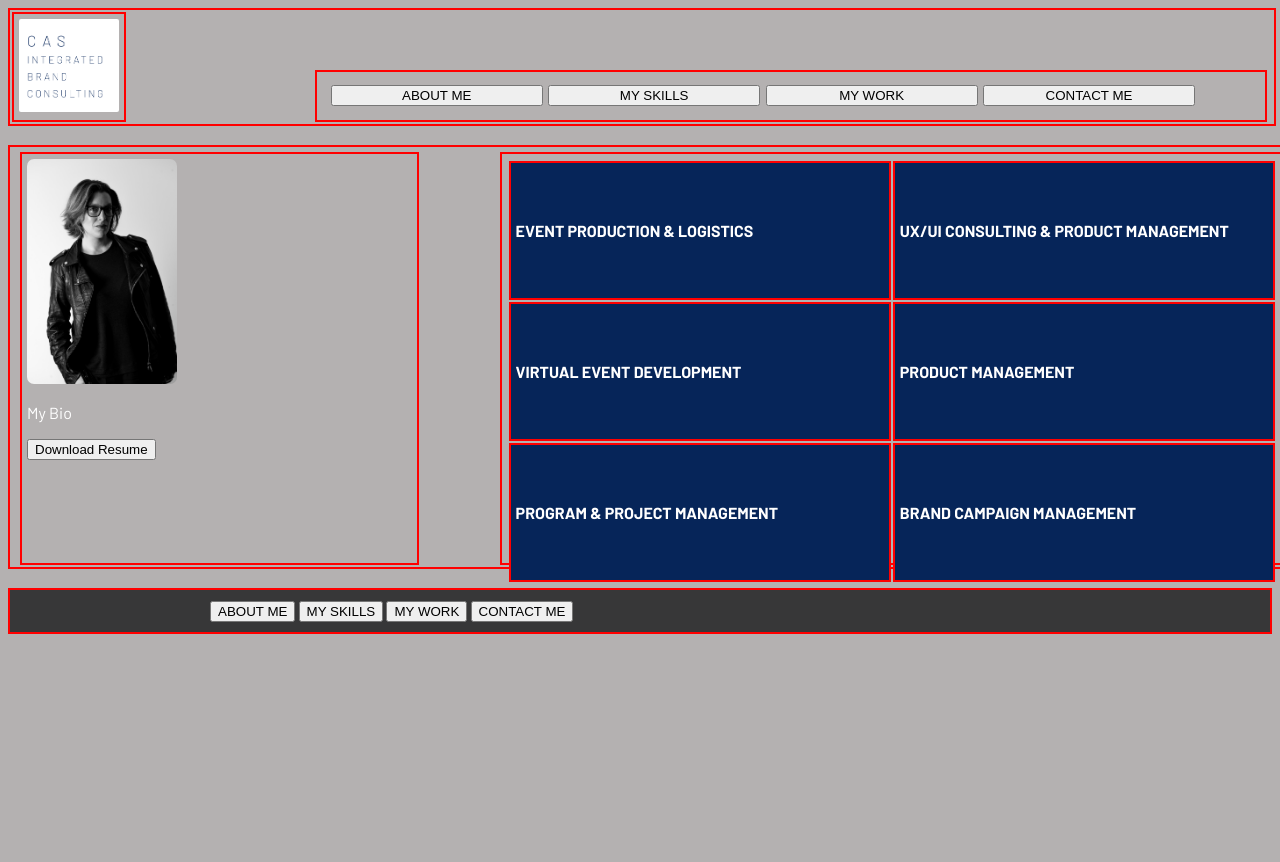
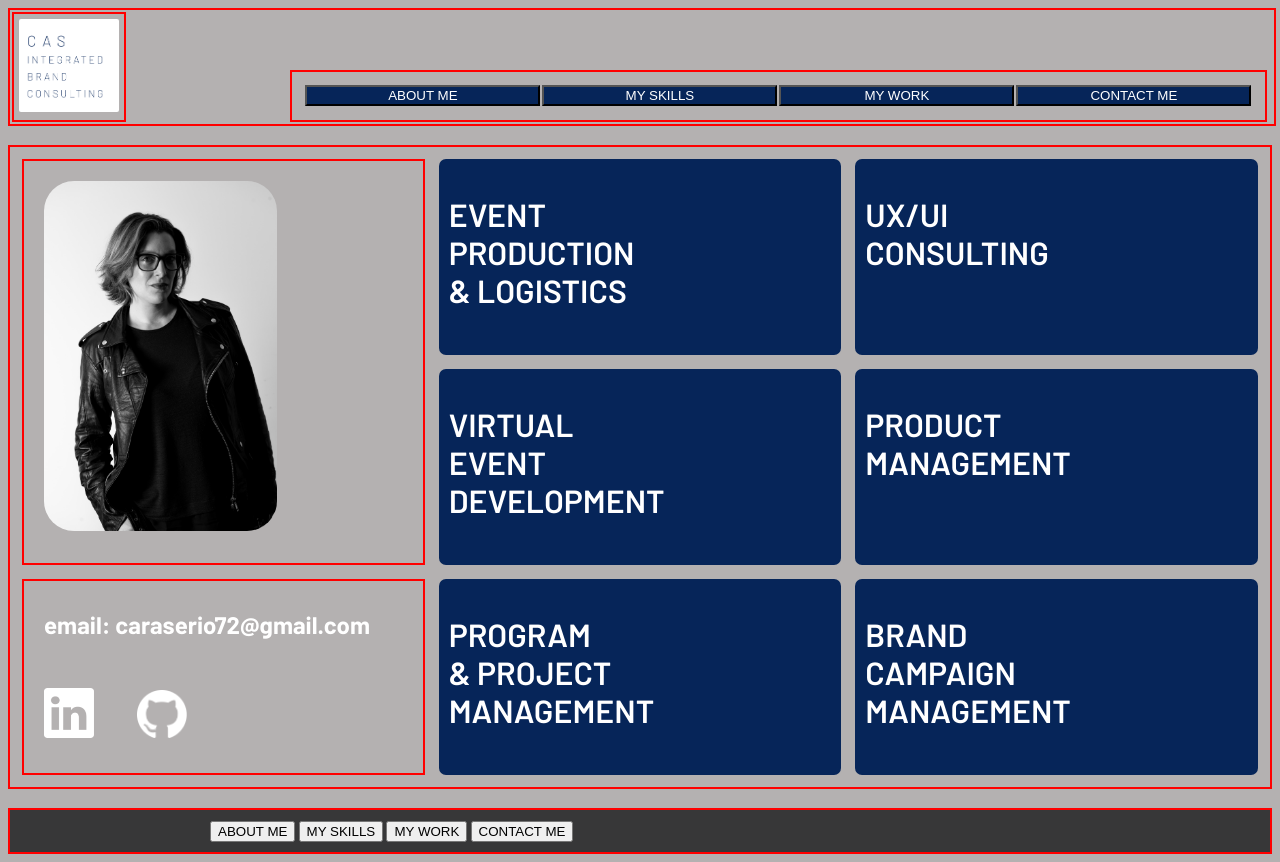
Before and after one commit to caraserio72/Cara-Serio-HW18, a plain HTML site: page index.html in a window 1280 px wide. Before the commit the page ends 800 px from the top, so only its background shows below. Drawn offline with Linux system fonts and the light colour scheme.

Commit message:
CSS Grid & Style Added

```diff
--- a/CSS/style-sheet.css
+++ b/CSS/style-sheet.css
@@ -4,22 +4,33 @@ body{
     color: #ffffff;
 }
 h1{
-    font-size: 36px;
+    font-size:2em;
     font-weight:600;
+    padding: 5px;
 }
 h2{
     font-size:24px;
     font-weight:200;
 }
 h3{
-    font-size:18px;
+    font-size:.67em;
     font-weight:400;
 }
 h4{
     font-size:14px;
     font-weight:500;
 }
+
+
+
+
+
+
+
+
 .navigation{
+    display:flex;
+    margin:auto;
     width:100%;
     border: 2px solid red;
     position:relative;
@@ -36,8 +47,12 @@ h4{
     border-radius: 7px
 }
 .inline-block-2{
-    display:inline-block;
-    vertical-align:bottom;
+    display:flex;
+    flex-direction:row;
+    align-items:center;
+    justify-content: flex-end;
+    width:75%;
+    padding:1%;
     border: 2px solid red;
     position:absolute;
     Bottom:0px;
@@ -46,19 +61,127 @@ h4{
 
 }
 .primary-nav{
-    width:23%;
+    width:25%;
     margin:1px;
-    box-align:right;
+    padding:1px;
+    background-color: #062559;
+    color: #ffffff;
+    text-align:center;
+    text-decoration:none;
 }
-nav{
-    width:73%;
-    padding:1%;
+
+.heroimg{
+   display:grid;
+   grid-template-columns: 1fr 1fr 1fr;
+   grid-template-rows: 200px 200px 200px;
+   grid-template-areas:
+    'leftsidebartop middlecolumnrow1 rightcolumnrow1'
+    'leftsidebartop middlecolumnrow2 rightcolumnrow2'
+    'leftsidebarbottom middlecolumnrow3 rightcolumnrow3'
+    ;
+    grid-gap:10px;
+    padding:10px;
+    border:2px solid red;
 }
-ul{
+/* div{
+    margin:2px;
+    text-align: center;
+    border:2px solid red;
+} */
+.leftsidebartop{
+    grid-area:leftsidebartop;
+    margin:2px;
+    text-align: left;
+    border:2px solid red;
+}
+.leftsidebarbottom{
+    grid-area:leftsidebarbottom;
+    position:relative;
+    margin:2px;
+    text-align: left;
+    border:2px solid red;
+}
+.middlecolumnrow1{
+    grid-area:middlecolumnrow1;
+    margin:2px;
+    padding:5px;
+    text-align: left;
+    background-color: #062559;
+    border-radius:7px;
+}
+.middlecolumnrow2{
+    grid-area:middlecolumnrow2;
+    margin:2px;
+    padding:5px;
+    text-align: left;
+    background-color: #062559;
+    border-radius:7px;
+}
+.middlecolumnrow3{
+    grid-area:middlecolumnrow3;
+    margin:2px;
+    padding:5px;
+    text-align: left;
+    background-color: #062559;
+    border-radius:7px;
+}
+.rightcolumnrow1{
+    grid-area:rightcolumnrow1;
+    margin:2px;
+    padding:5px;
+    text-align: left;
+    background-color: #062559;
+    border-radius:7px;
+}
+.rightcolumnrow2{
+    grid-area:rightcolumnrow2;
+    margin:2px;
+    padding:5px;
+    text-align: left;
+    background-color: #062559;
+    border-radius:7px;
+}
+.rightcolumnrow3{
+    grid-area:rightcolumnrow3;
+    margin:2px;
+    padding:5px;
+    text-align: left;
+    background-color: #062559;
+    border-radius:7px;
+}
+#headshot{
+    height:350px;
+    align-items: flex-start;
+    padding:20px;
+    border-radius:50px;
+}
+#homepage-email{
+    align-items:top;
+    padding:5px 5px 5px 20px;
+    font-size:24px;
+    font-weight: bold;
+}
+    #widget{
+    width:50px;
+    padding:20px;
+}
+
+
+
+
+
+
+/* ul{
   width:50%;
   margin-left:auto;
-}
-.heroimg{
+}  */
+
+
+
+
+
+
+/* .heroimg{
     height:400px;
     width:100%;
     padding:10px;
@@ -66,14 +189,14 @@ ul{
     position:relative;
 }
 .content{
-    height:95%;
+    height:90%;
     border: 2px solid red;
     padding: 5px;
     display:inline-block;
 }
 .left{
     position:absolute;
-    width:30%;
+    width:30%
     top:5px;
     left:10px;
 }
@@ -83,28 +206,34 @@ ul{
     }
 .right{
     position:absolute;
-    width:60%;
+    width:70%;
     top:5px;
     right:10px;
 }
 .Nav-Card{
-    width: 30%;
-    height:125px;
+    width: 100%;
+    height:100%;
+    background-color: #062559;
+    text-align:left;
+    padding: 5px 5px 5px 5px;
+    border: 2px solid red;
+} */
+/* .Nav-Card-2{ */
+    /* width: 65%; */
+    /* height:125px;
     background-color: #062559;
     color: #ffffff;
     text-align:left;
     padding: 5px 5px 5px 5px;
     border: 2px solid red;
-}
-.Nav-Card-2{
-    width: 65%;
-    height:125px;
-    background-color: #062559;
-    color: #ffffff;
-    text-align:left;
-    padding: 5px 5px 5px 5px;
-    border: 2px solid red;
-}
+} */
+
+
+
+
+
+
+
 footer{
     background-color: #373738;
     padding: 10px 10px 10px 200px;
--- a/index.html
+++ b/index.html
@@ -14,15 +14,68 @@
     <img src="Images/CAS LOGO.png" alt="CAS Integrated Brand Consulting Logo" class="logo">
 </div>
 <nav class="inline-block-2">
-    <button class="primary-nav">ABOUT ME</button>
-    <button class="primary-nav">MY SKILLS</button>
-    <button class="primary-nav">MY WORK</button>
-    <button class="primary-nav">CONTACT ME</button>
+        <button class="primary-nav">ABOUT ME</button>
+        <button class="primary-nav">MY SKILLS</button>
+        <button class="primary-nav">MY WORK</button>
+        <button class="primary-nav">CONTACT ME</button>
 </nav>
 </header>
 <br>
 <section class="heroimg">
-    <div class="content left">
+    <div class="leftsidebartop">
+        <img src="Images/CaraHeadshot.jpg" alt="Cara Serio Headshot" id="headshot">
+    </div>
+    <div class="leftsidebarbottom">
+        <p id="homepage-email">email: caraserio72@gmail.com</p>
+        <img src="images/Linked-In Icon.png" alt="Cara Serio LinkedIn Page" id="widget">
+        <img src="images/github-icon-1 1.png" alt="Cara Serio LinkedIn Page" id="widget">
+    </div>
+    <div class="middlecolumnrow1">
+        <h1>EVENT <br>
+            PRODUCTION<br>
+            & LOGISTICS</h1>
+    </div>
+    <div class="rightcolumnrow1">
+        <h1>UX/UI <br>
+            CONSULTING <br>
+            </h1>
+    </div>
+    <div class="middlecolumnrow2">
+        <h1>VIRTUAL <br>
+            EVENT <br>
+            DEVELOPMENT</h1>
+    </div>
+    <div class="rightcolumnrow2">
+        <h1>PRODUCT <br>
+            MANAGEMENT</h1>
+    </div>
+    <div class="middlecolumnrow3">
+        <h1>PROGRAM <br>
+            & PROJECT <br>
+            MANAGEMENT</h1>
+    </div>
+    <div class="rightcolumnrow3">
+        <h1>BRAND <br>
+            CAMPAIGN <br>
+            MANAGEMENT</h1>
+    </div>
+
+
+
+
+
+
+
+
+
+
+
+
+
+
+
+
+    <!-- <div class="content-left">
         <img src="Images/CaraHeadshot.jpg" alt="Cara Serio Headshot" id="headshot">
         <p>My Bio</p>
         <button>Download Resume</button>
@@ -42,7 +95,7 @@
                 <th class="Nav-Card">BRAND CAMPAIGN MANAGEMENT</th>
             </tr>
         </Table>
-    </div>
+    </div> -->
 </section>
 <br>
 <footer>
```
Also changed, not shown: Images/Linked-In Icon.png (added), Images/github-icon-1 1.png (added), Images/github-icon-1.svg (deleted), Images/linkedin.svg (deleted).
